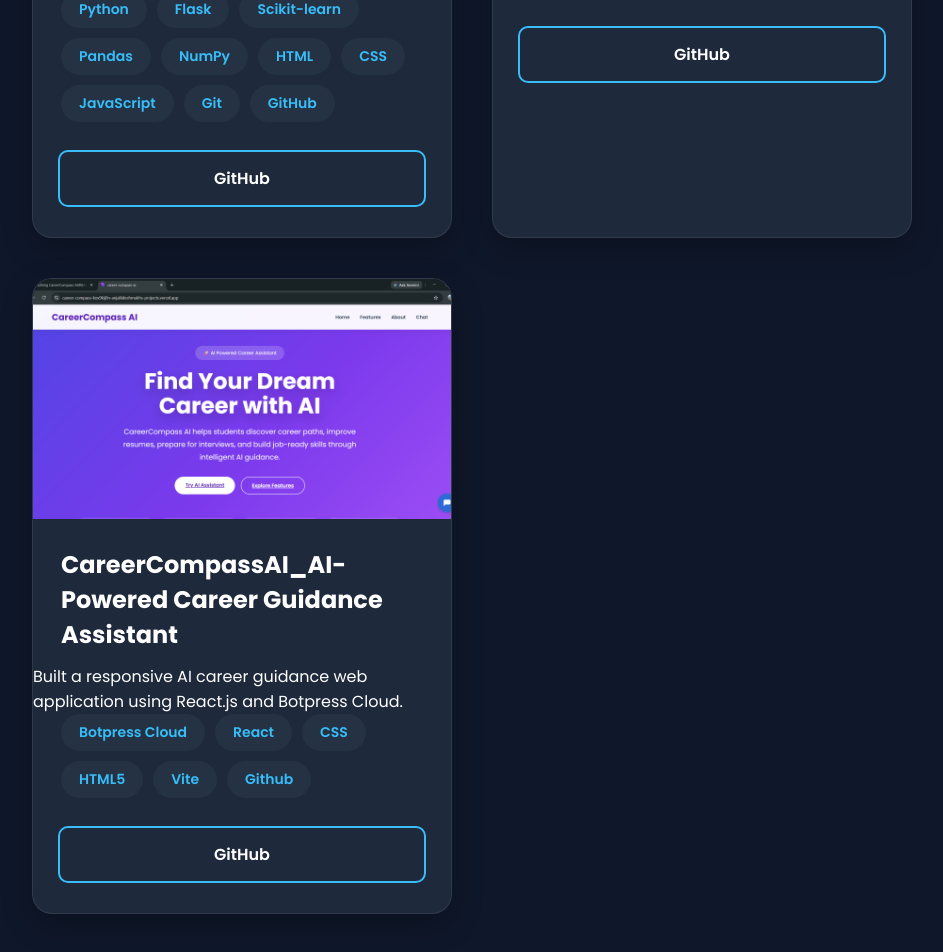
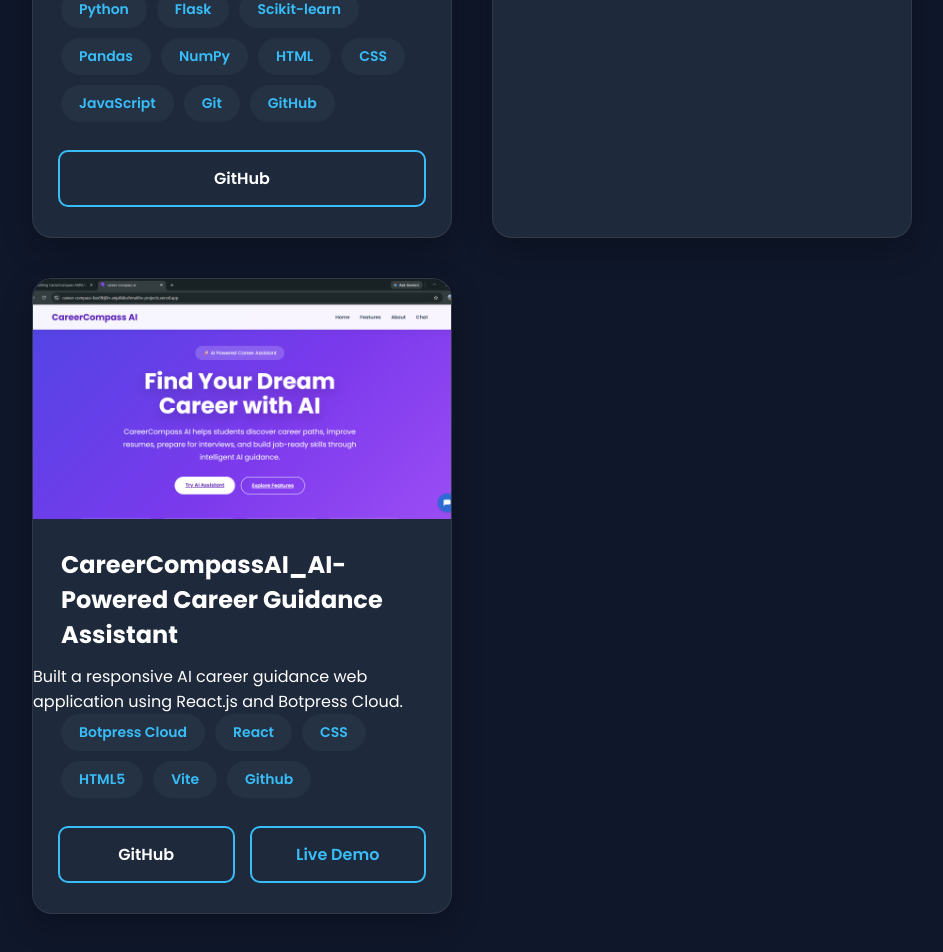
Before and after one commit to anjaliideshmukh/Portfolio, a React (Vite) app: page / in a window 1280 px wide. Shown: the part 4798-5750 px from the top of the page, without its empty margins (288-1231 px from the left). Built offline with nearby package versions, Linux system fonts and the light colour scheme.

Commit message:
added project link

```diff
--- a/src/components/Projects/Project.jsx
+++ b/src/components/Projects/Project.jsx
@@ -60,9 +60,7 @@
             title: "A flask-mysql application for industrial production tracking.",
             description: "Built a Flask-based web application ",
             tech: ["Python", "Flask", "CSS", "HTML"],
-            image: bsp,
-            github: "https://github.com/anjaliideshmukh/URL-Phishing"
-
+            image: bsp
         },
         {
             id: 7,
@@ -70,8 +68,8 @@
             description: "Built a responsive AI career guidance web application using React.js and Botpress Cloud.",
             tech: ["Botpress Cloud", "React", "CSS", "HTML5","Vite", "Github"],
             image: careercompass,
-            github: "https://github.com/anjaliideshmukh/URL-Phishing"
-
+            github: "https://github.com/anjaliideshmukh/CareerCompass-AI",
+            live: "https://anjali-sweet-treats-bakery.netlify.app/"
         }
 
 
```
